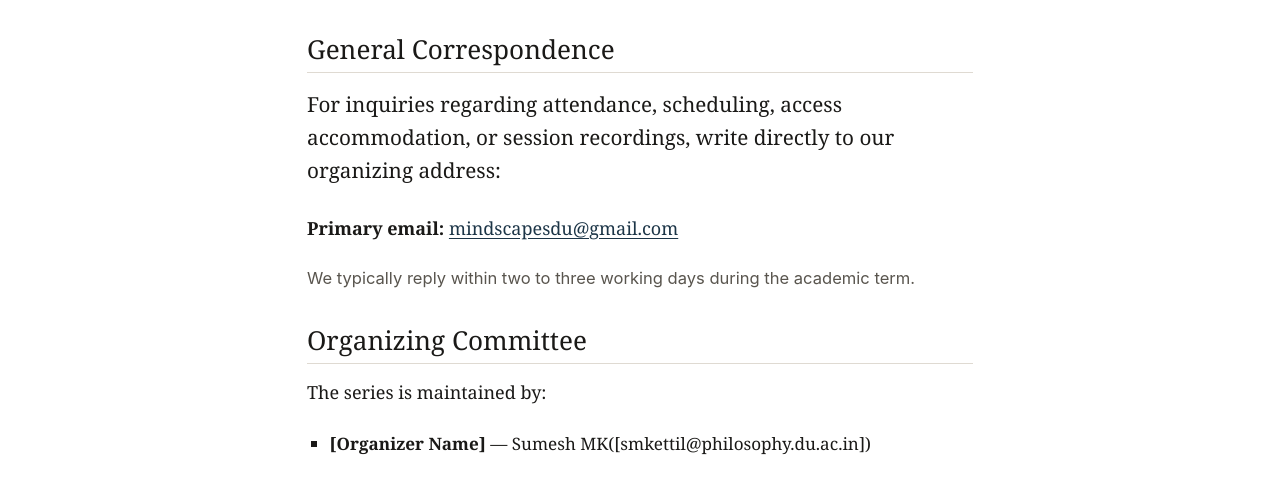
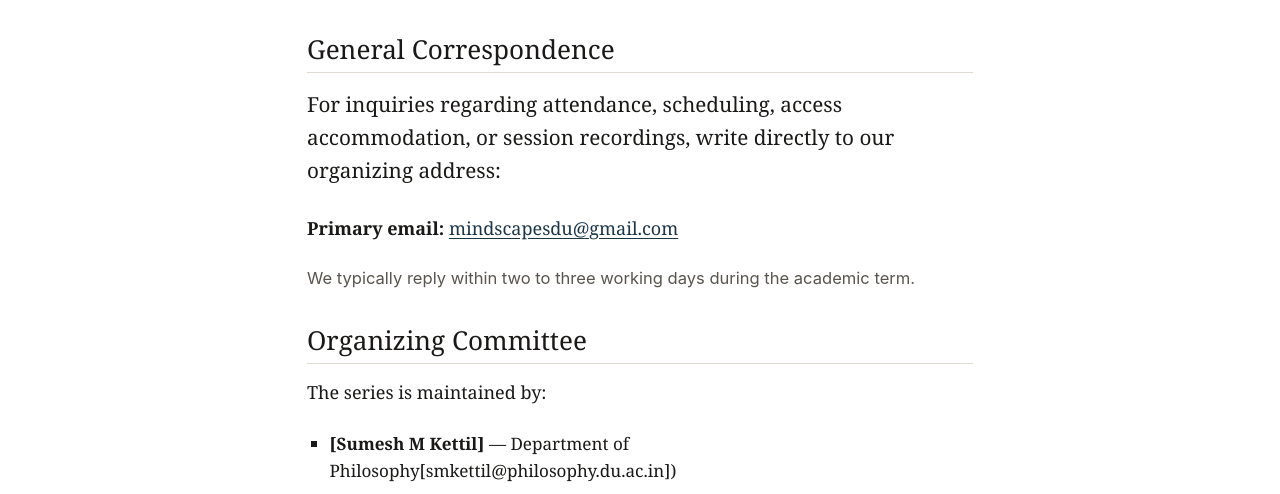
Before and after one commit to mindscapesdu/MindScapeS, a plain HTML site: page contact.html in a window 1280 px wide. Shown: the part 298-792 px from the top of the page. Drawn offline with Linux system fonts and the light colour scheme.

Commit message:
updated organiser

```diff
--- a/contact.html
+++ b/contact.html
@@ -53,7 +53,7 @@
         <h2>Organizing Committee</h2>
         <p>The series is maintained by:</p>
         <ul class="committee-list">
-          <li><strong>[Organizer Name]</strong> &mdash; Sumesh MK([smkettil@philosophy.du.ac.in])</li>
+          <li><strong>[Sumesh M Kettil]</strong> &mdash; Department of Philosophy[smkettil@philosophy.du.ac.in])</li>
 
         </ul>
       </section>
```
